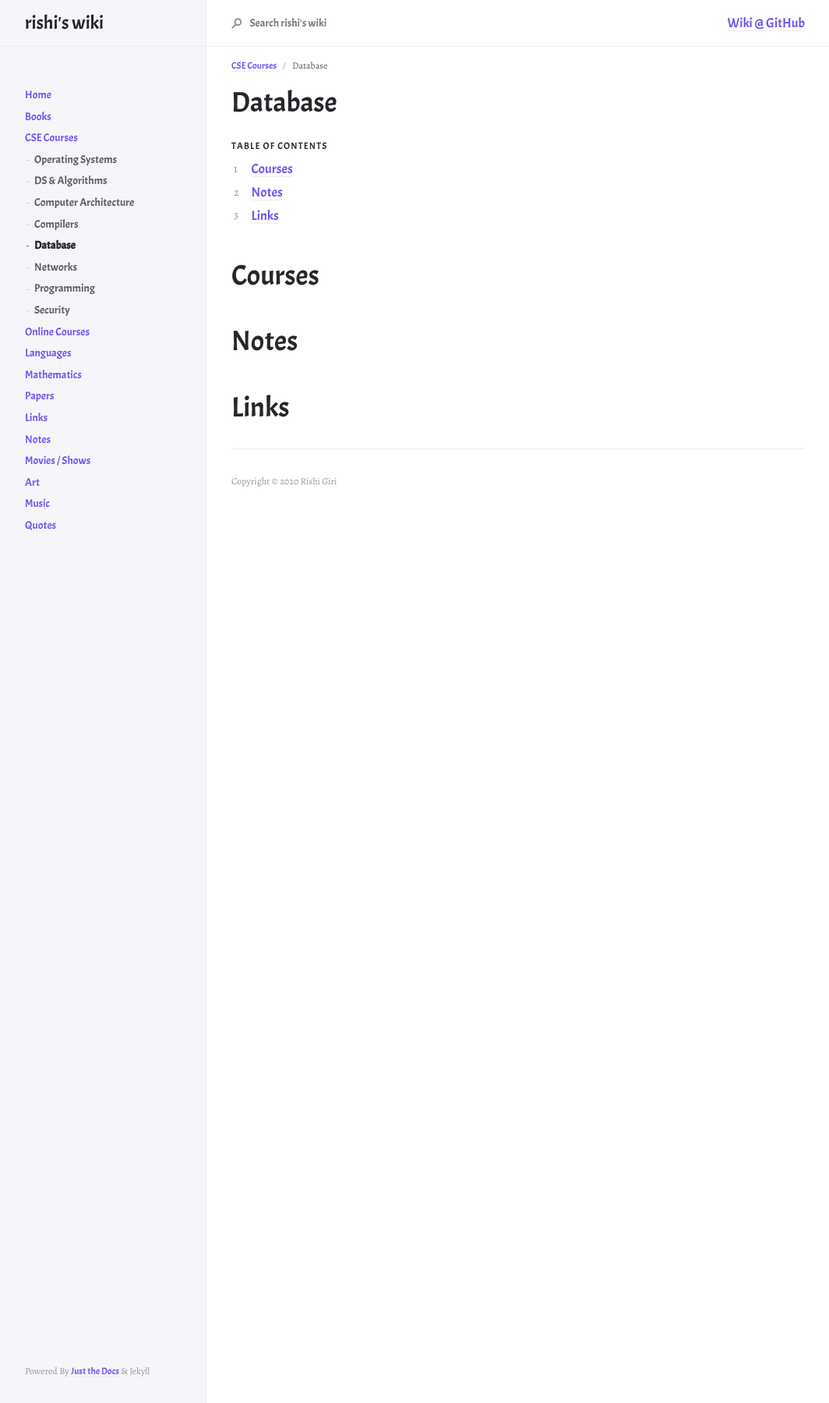
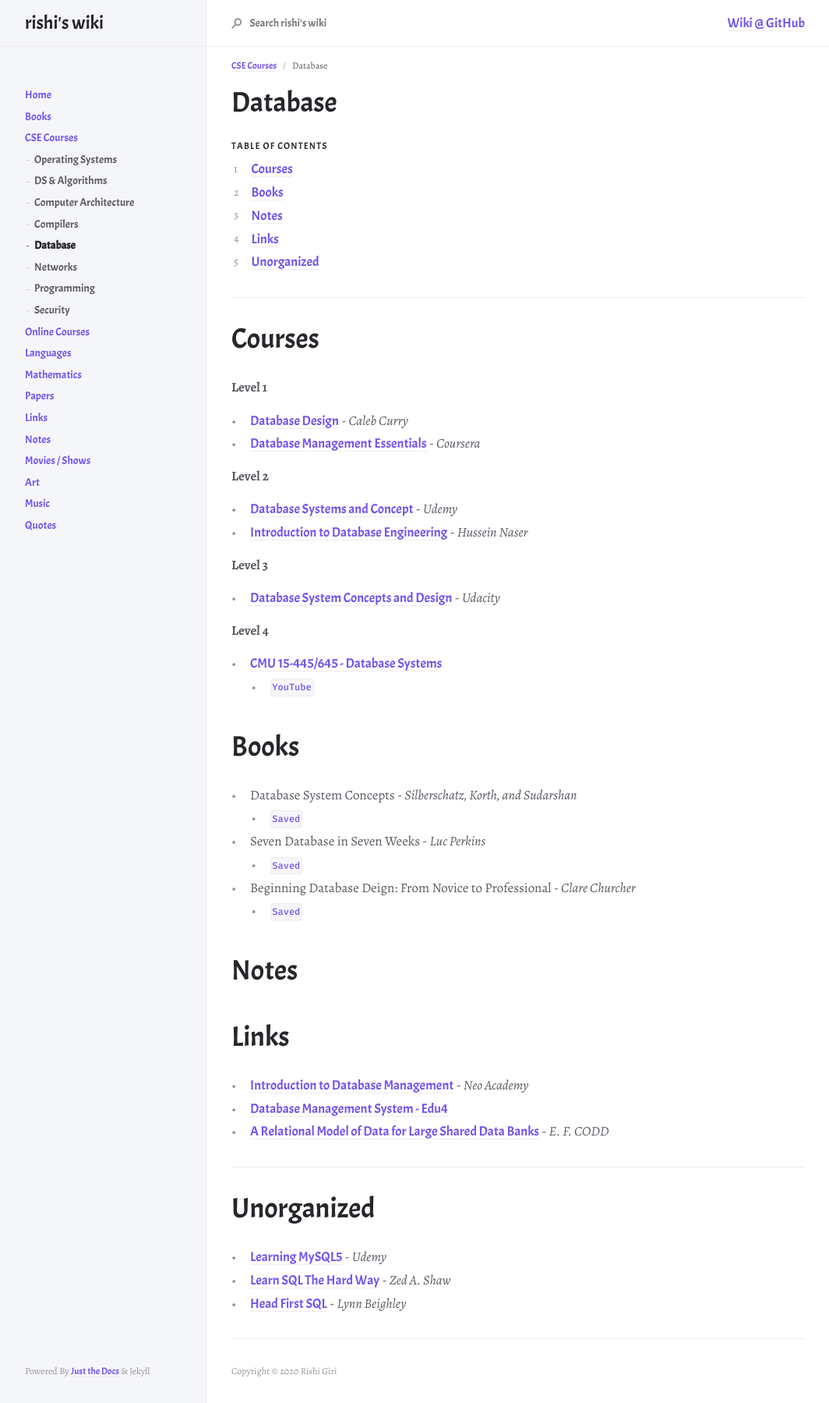
Before and after one commit to r8w/r8w, a Jekyll site: the page built from docs/courses/database.md, in a window 1280 px wide. Shown: the whole page at 78% size, without its empty margins (107-1171 px from the left). Built offline with Jekyll 4.4.1, drawn with Linux system fonts in a browser that asks for light colours; nearby versions of some CDN libraries.

Commit message:
update database

```diff
--- a/docs/courses/database.md
+++ b/docs/courses/database.md
@@ -14,8 +14,51 @@ nav_order: 4
 1. TOC
 {:toc}
 
+---
+
+
 # Courses
+
+__Level 1__
+
+- [Database Design](https://www.youtube.com/watch?v=e7Pr1VgPK4w&list=PL_c9BZzLwBRK0Pc28IdvPQizD2mJlgoID&index=2) - *Caleb Curry*
+- [Database Management Essentials](https://www.coursera.org/learn/database-management/home/welcome) - *Coursera*
+
+__Level 2__
+
+- [Database Systems and Concept](https://classroom.udacity.com/courses/ud150) - *Udemy*
+- [Introduction to Database Engineering](https://www.udemy.com/course/database-engines-crash-course/learn/lecture/24992122?start=0#overview) - *Hussein Naser*
+
+__Level 3__
+
+- [Database System Concepts and Design](https://classroom.udacity.com/courses/ud150) - *Udacity*
+
+__Level 4__
+
+- [CMU 15-445/645 - Database Systems](https://15445.courses.cs.cmu.edu/fall2019/)
+	- [`YouTube`](https://www.youtube.com/playlist?list=PLSE8ODhjZXjbohkNBWQs_otTrBTrjyohi)
+
+# Books
+
+- Database System Concepts - *Silberschatz, Korth, and Sudarshan*
+	- [`Saved`](file:///media/rishi/d057170c-fade-44e6-a98a-5028064c1c84/Computer%20Science/Database/Database%20System%20Concepts%206th%20edition.pdf)
+- Seven Database in Seven Weeks - *Luc Perkins*
+	- [`Saved`](file:///media/rishi/d057170c-fade-44e6-a98a-5028064c1c84/Computer%20Science/Database/Seven-Dtabase-in-Seven-Weeks.pdf)
+- Beginning Database Deign: From Novice to Professional - *Clare Churcher*
+	- [`Saved`](file:///media/rishi/d057170c-fade-44e6-a98a-5028064c1c84/Computer%20Science/Database/(Beginning%20Apress)%20Clare%20Churcher%20-%20Beginning%20Database%20Design_%20From%20Novice%20to%20Professional-Apress%20(2012).pdf)
 
 # Notes
 
 # Links
+
+- [Introduction to Database Management](https://www.youtube.com/watch?v=6Iu45VZGQDk&list=PLBlnK6fEyqRi_CUQ-FXxgzKQ1dwr_ZJWZ) - *Neo Academy*
+- [Database Management System - Edu4](https://www.youtube.com/watch?v=wjfeGxqAQOY&list=PLrjkTql3jnm-CLxHftqLgkrZbM8fUt0vn)
+- [A Relational Model of Data for Large Shared Data Banks](https://www.seas.upenn.edu/~zives/03f/cis550/codd.pdf) - *E. F. CODD*
+
+---
+
+# Unorganized
+
+- [Learning MySQL5](https://www.udemy.com/course/learning-mysql5/?affcode=E0cfeF1ST3gERAk%3D) - *Udemy*
+- [Learn SQL The Hard Way](https://learncodethehardway.org/sql/) - *Zed A. Shaw*
+- [Head First SQL](https://learning.oreilly.com/library/view/head-first-sql/9780596526849/) - *Lynn Beighley*
```
Also changed, not shown: other parts of docs/courses/database.md (+1 -1 lines), docs/courses/algorithms.md (+1 -1 lines), docs/courses/architecture.md (+1 -1 lines), docs/courses/compilers.md (+1 -1 lines), docs/courses/os.md (+1 -1 lines).
